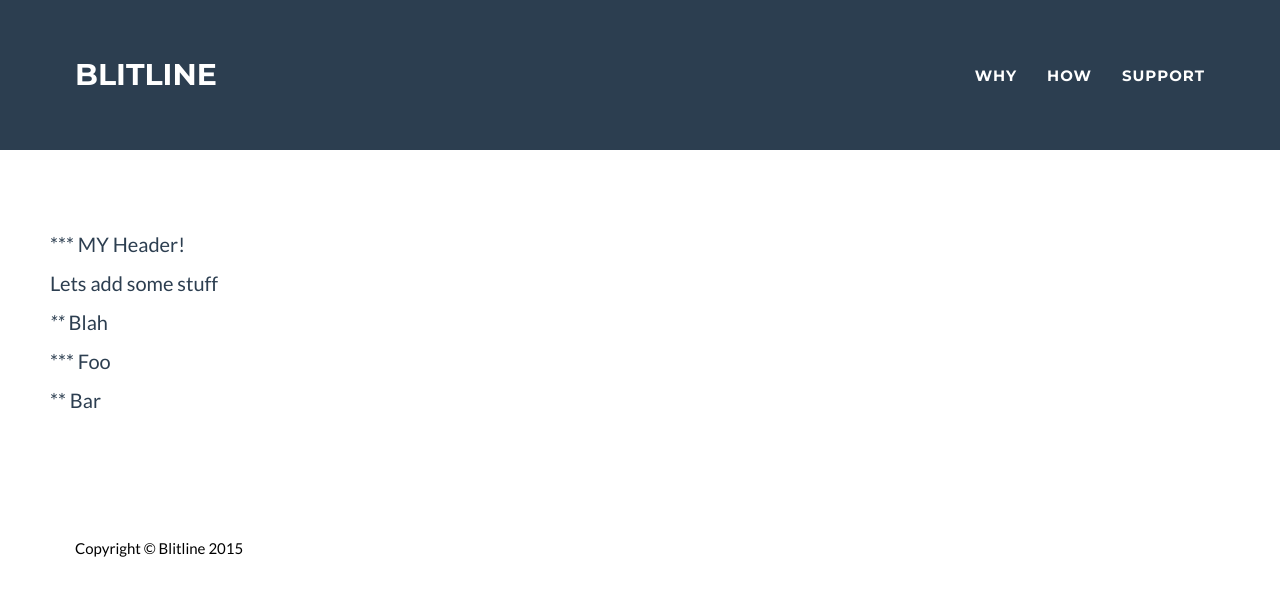
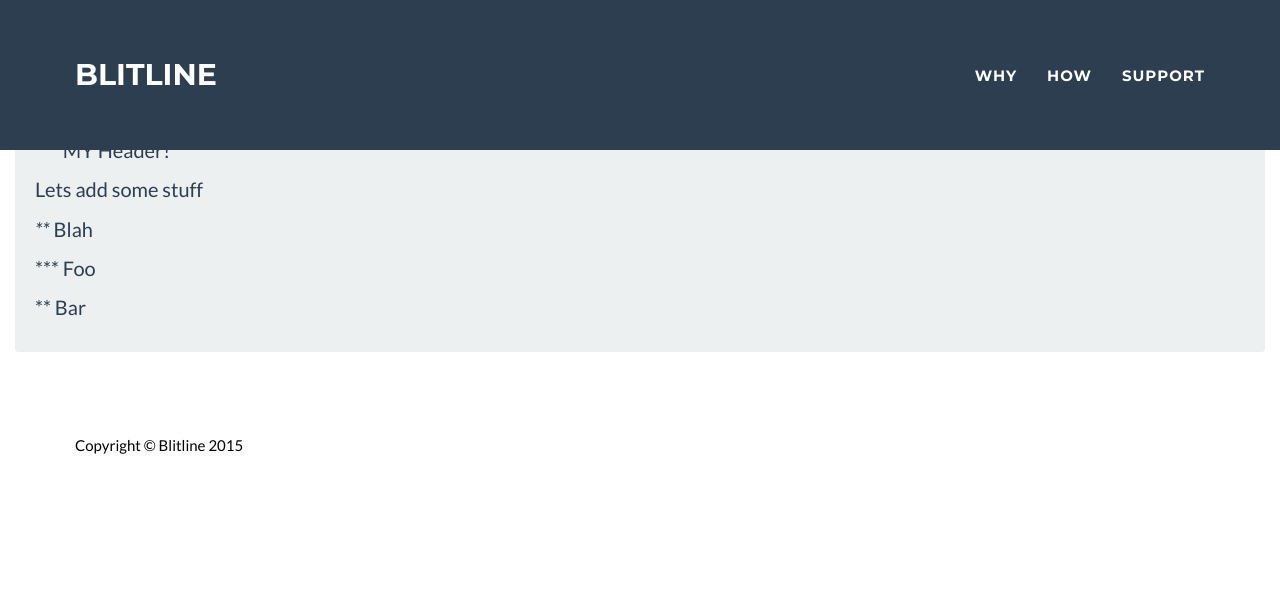
Before and after one commit to blitline-dev/blitline-dev.github.io, a Jekyll site: the page built from articles/test_article.md, in a window 1280 px wide. Shown: the top 596 px of the page. Built offline with Jekyll 4.4.1, drawn with Linux system fonts in a browser that asks for light colours; some web fonts are replaced.

Commit message:
changes for article layout

```diff
--- a/_layouts/article.html
+++ b/_layouts/article.html
@@ -70,8 +70,18 @@
         </div>
         <!-- /.container-fluid -->
     </nav>
-    <div style="margin-top: 180px; padding: 50px;">
-    {{content}}
+    <div class='container-fluid'>
+      <div class='row-fluid'>
+       <div class='span3'>
+         <div class='well sidebar-nav'>
+         <div>Welcome to B</div>
+       </div>
+       <div class='span7'>
+         <div class='well'>
+          {{ content }}
+         </div>
+       </div>
+      </div>
     </div>
 
         <div class="footer-below">
```
